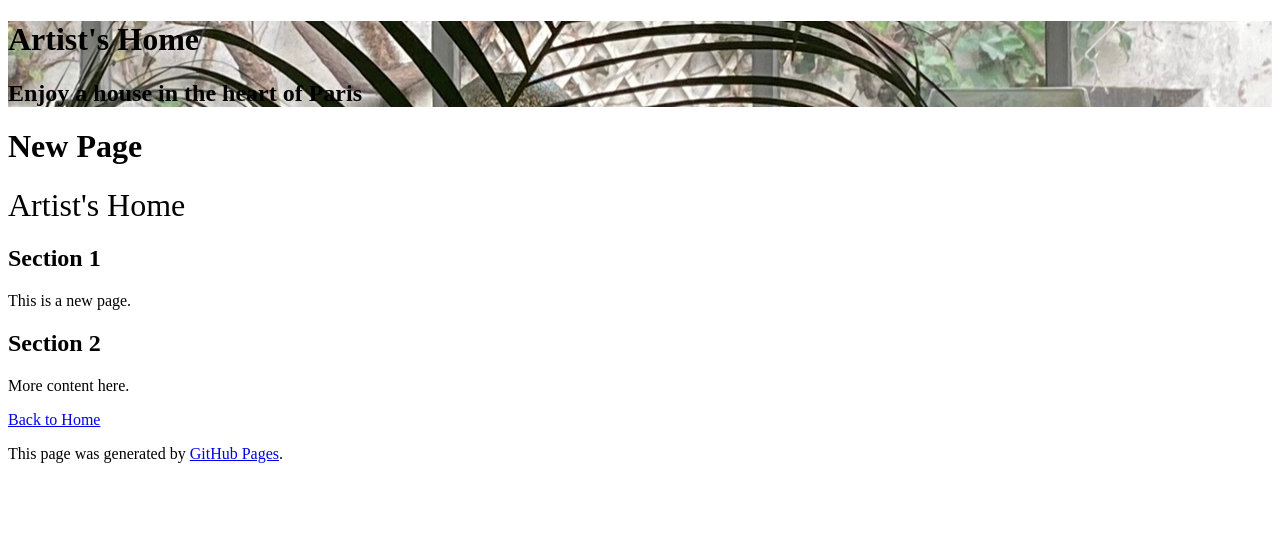
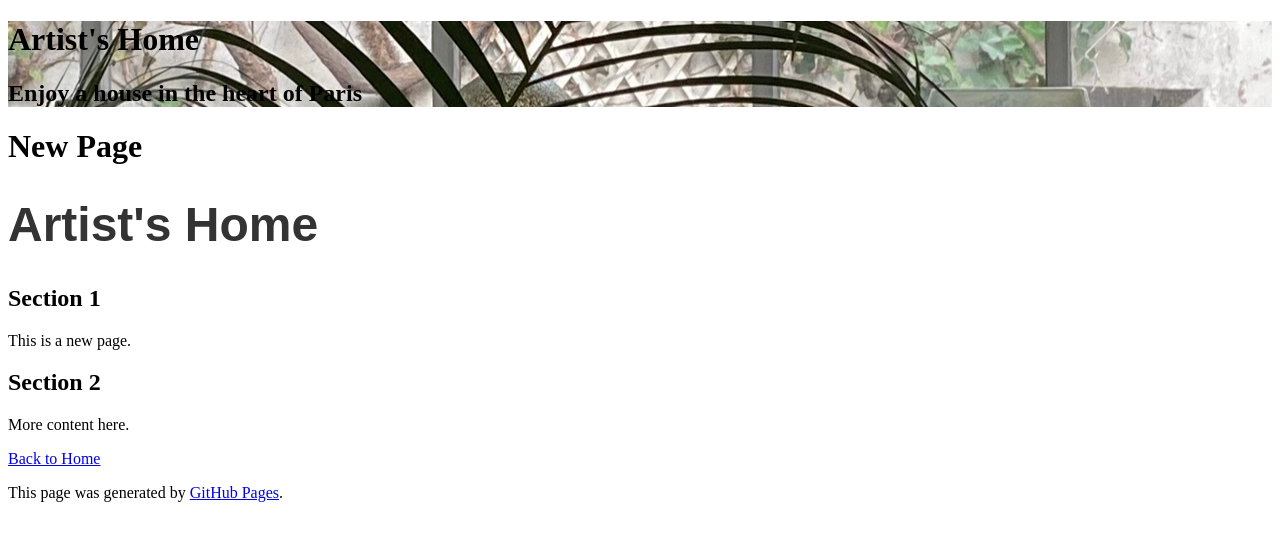
Before and after one commit to PhilAlain/tac, a Jekyll site: the page built from addresses.md, in a window 1280 px wide. Shown: the top 541 px of the page. Built offline with Jekyll 4.4.1, drawn with Linux system fonts in a browser that asks for light colours; our own code applies the rules of GitHub Pages for plain Markdown files.

Commit message:
Update style.css

```diff
--- a/assets/css/style.css
+++ b/assets/css/style.css
@@ -1,6 +1,12 @@
 .large-header {
+  font-size: 3em; /* Increase the size for better visibility */
+  font-family: 'Arial', sans-serif; /* Example font family */
+  color: #333; /* Example color */
+  font-weight: bold; /* Ensure the font weight is bold */
+}
+/* .large-header {
   font-size: 2em; /* Adjust the size as needed */
   font-family: inherit;
   color: inherit;
   font-weight: inherit;
-}
+} */
```
